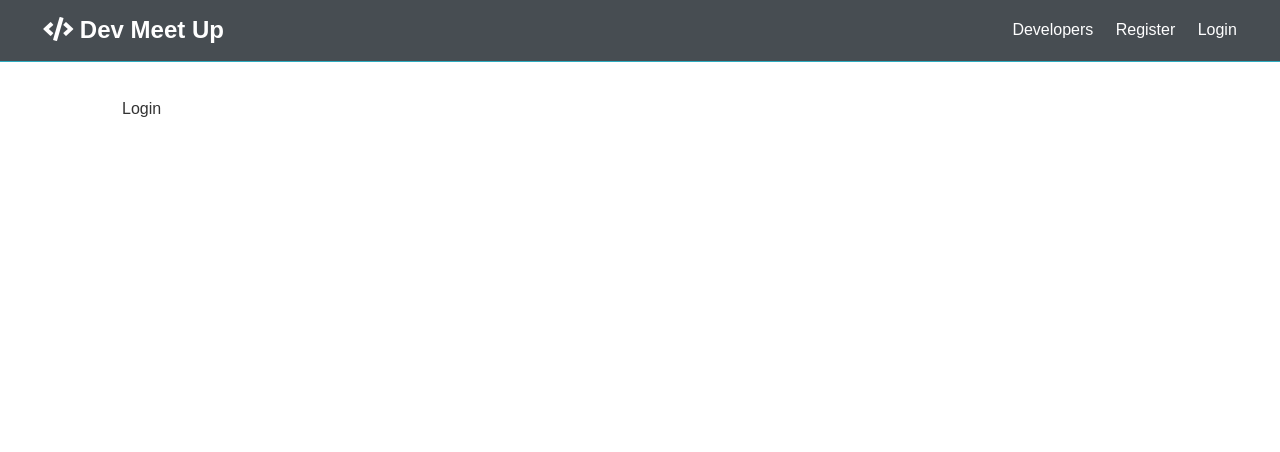
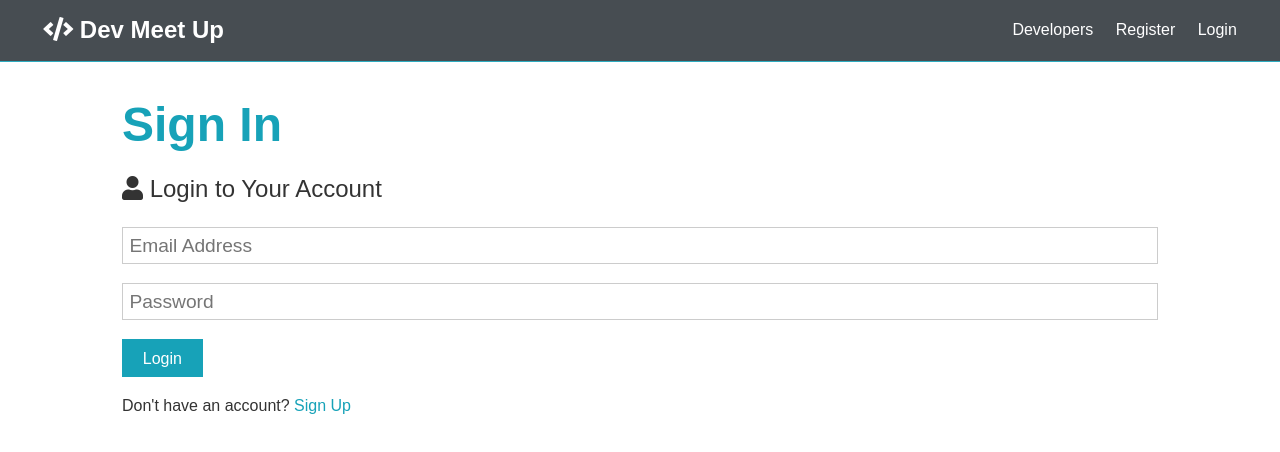
Before and after one commit to lu-gflores/Devs-meet-up, a React (Create React App) app in the folder client/: page /login in a window 1280 px wide. Shown: the top 452 px of the page. Built offline with nearby package versions, Linux system fonts and the light colour scheme.

Commit message:
created login form and hooks

```diff
--- a/client/src/components/auth/Login.js
+++ b/client/src/components/auth/Login.js
@@ -1,11 +1,49 @@
-import React from 'react'
+import React, { Fragment, useState } from 'react'
+import { Link } from 'react-router-dom'
+const Login = () => {
 
-const Login = () => {
+    const [formData, setFormData] = useState({
+
+        email: '',
+        password: '',
+
+    });
+    const { email, password } = formData;
+
+    const onChange = e => setFormData({ ...formData, [e.target.name]: e.target.value })
+
+    const onSubmit = async e => {
+        e.preventDefault();
+
+        console.log('SUCCESS')
+
+    }
     return (
-        <div>
-            Login
-        </div>
+        <Fragment>
+            <h1 className="large text-primary">Sign In</h1>
+            <p className="lead"><i className="fas fa-user"></i> Login to Your Account</p>
+            <form className="form" onSubmit={e => onSubmit(e)}>
+
+                <div className="form-group">
+                    <input type="email" placeholder="Email Address" name="email" value={email} onChange={e => onChange(e)} />
+
+                </div>
+                <div className="form-group">
+                    <input
+                        type="password"
+                        placeholder="Password"
+                        name="password"
+                        value={password} onChange={e => onChange(e)}
+                        minLength="6"
+                    />
+                </div>
+
+                <input type="submit" className="btn btn-primary" value="Login" />
+            </form>
+            <p className="my-1">
+                Don't have an account? <Link to='/register'>Sign Up</Link>
+            </p>
+        </Fragment>
     )
 }
-
 export default Login
--- a/client/src/components/auth/Register.js
+++ b/client/src/components/auth/Register.js
@@ -1,5 +1,5 @@
 import React, { Fragment, useState } from 'react'
-
+import { Link } from 'react-router-dom'
 const Register = () => {
 
     const [formData, setFormData] = useState({
@@ -9,13 +9,35 @@
         password2: ''
     });
     const { name, email, password, password2 } = formData;
+
     const onChange = e => setFormData({ ...formData, [e.target.name]: e.target.value })
-    const onSubmit = e => {
+
+    const onSubmit = async e => {
         e.preventDefault();
         if (password !== password2) {
             console.log('Passwords do not match')
         } else {
-            console.log(formData)
+
+
+
+            //registers user and logs token
+            // const newUser = {
+            //     name,
+            //     email,
+            //     password
+            // }
+            // try {
+            //     const config = {
+            //         headers: {
+            //             'Content-Type': 'application/json'
+            //         }
+            //     }
+            //     const body = JSON.stringify(newUser)
+            //     const res = await axios.post('/api/users/', body, config)
+            //     console.log(res.data);
+            // } catch (err) {
+            //     console.error(err.response.data)
+            // }
         }
     }
     return (
@@ -53,7 +75,7 @@
                 <input type="submit" className="btn btn-primary" value="Register" />
             </form>
             <p className="my-1">
-                Already have an account? <a href="login.html">Sign In</a>
+                Already have an account? <Link to="/login">Sign In</Link>
             </p>
         </Fragment>
     )
```
